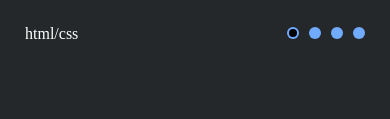
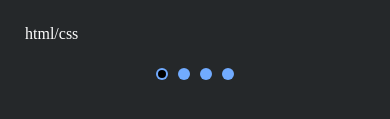
Before and after one commit to Alen-Kazlovsky/cssMemSlider, a plain HTML site: page index.html in a window 390 px wide. Shown: the part 269-388 px from the top of the page. Drawn offline with Linux system fonts and the light colour scheme.

Commit message:
feat: styles for mobile-version (Sun, May 15, 2022 03:42:48 PM)

```diff
--- a/style.css
+++ b/style.css
@@ -107,3 +107,13 @@ input[type="radio"] {
 #button_4:checked~.slides .first {
     margin-left: -75%;
 }
+
+@media (max-width: 500px) {
+    .pagination {
+        justify-content: center;
+        bottom: 0px;
+    }
+    .slide-item p {
+        margin-bottom: 25px;
+    }
+}
```
